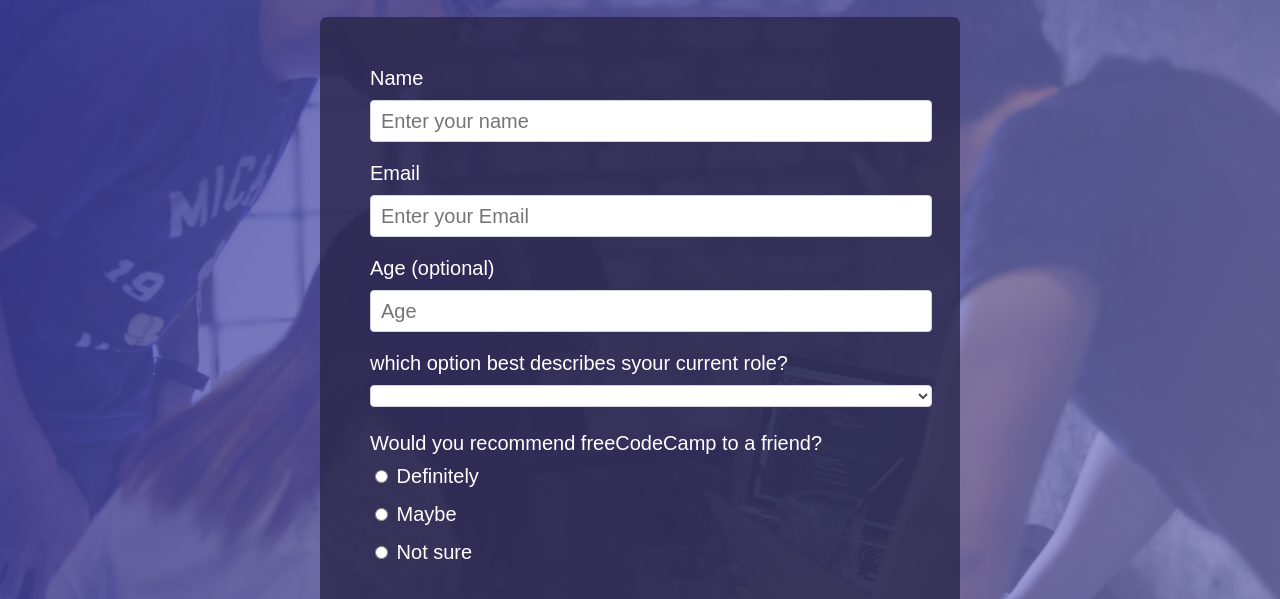
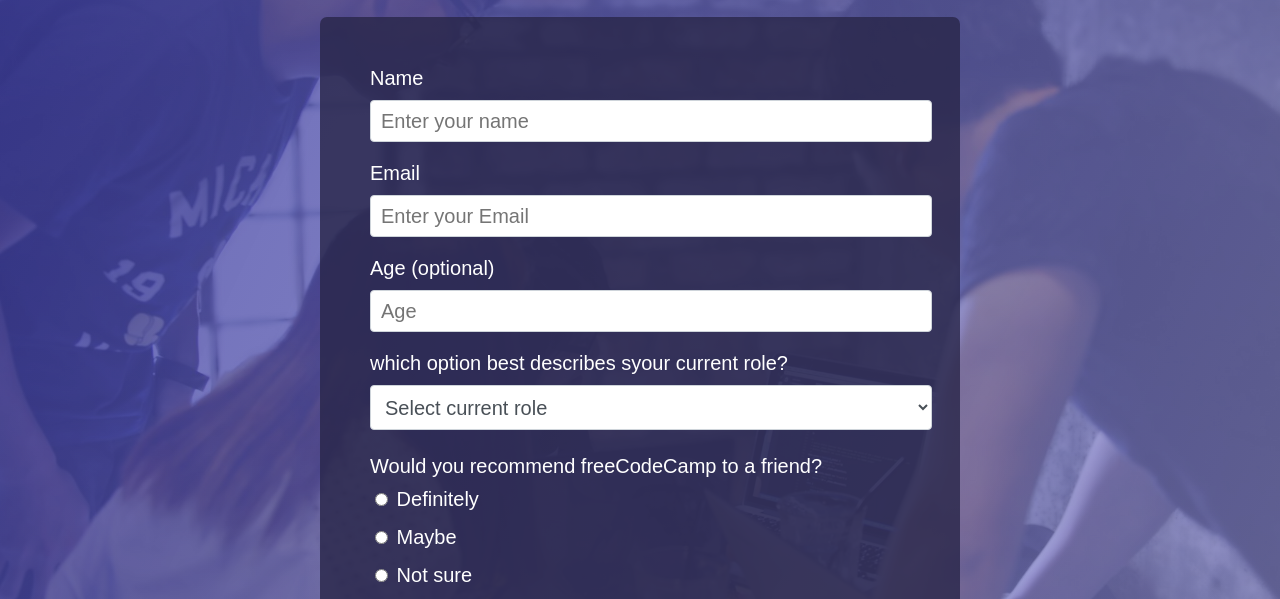
Before and after one commit to mojahid-belaman/Form-in-HTML-and-CSS, a plain HTML site: page index.html in a window 1280 px wide. Shown: the part 134-733 px from the top of the page. Drawn offline with Linux system fonts and the light colour scheme.

Commit message:
fix error

```diff
--- a/css/style.css
+++ b/css/style.css
@@ -60,7 +60,7 @@ form input[type="text"], input[type="email"], input[type="number"], input[type="
 form select
 {
     width: 104%;
-    height: 45pxF;
+    height: 45px;
     margin-bottom: 35px;
 }
 
```
